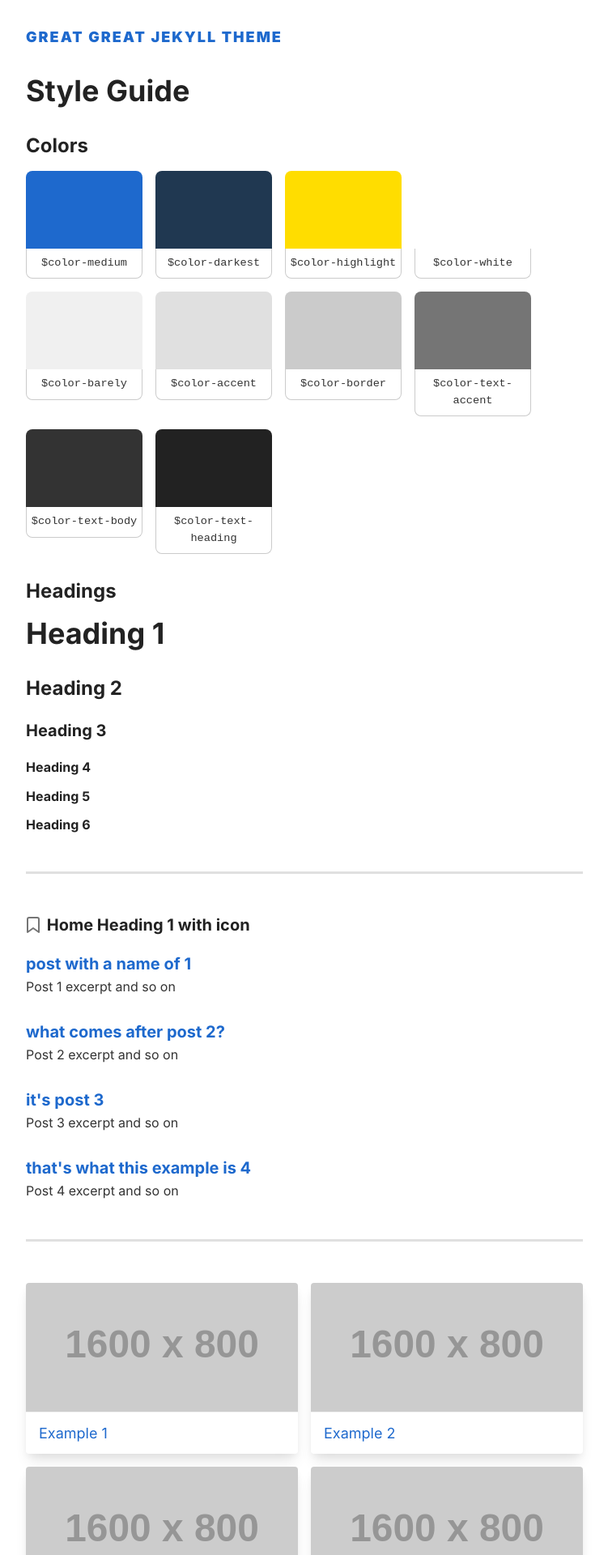
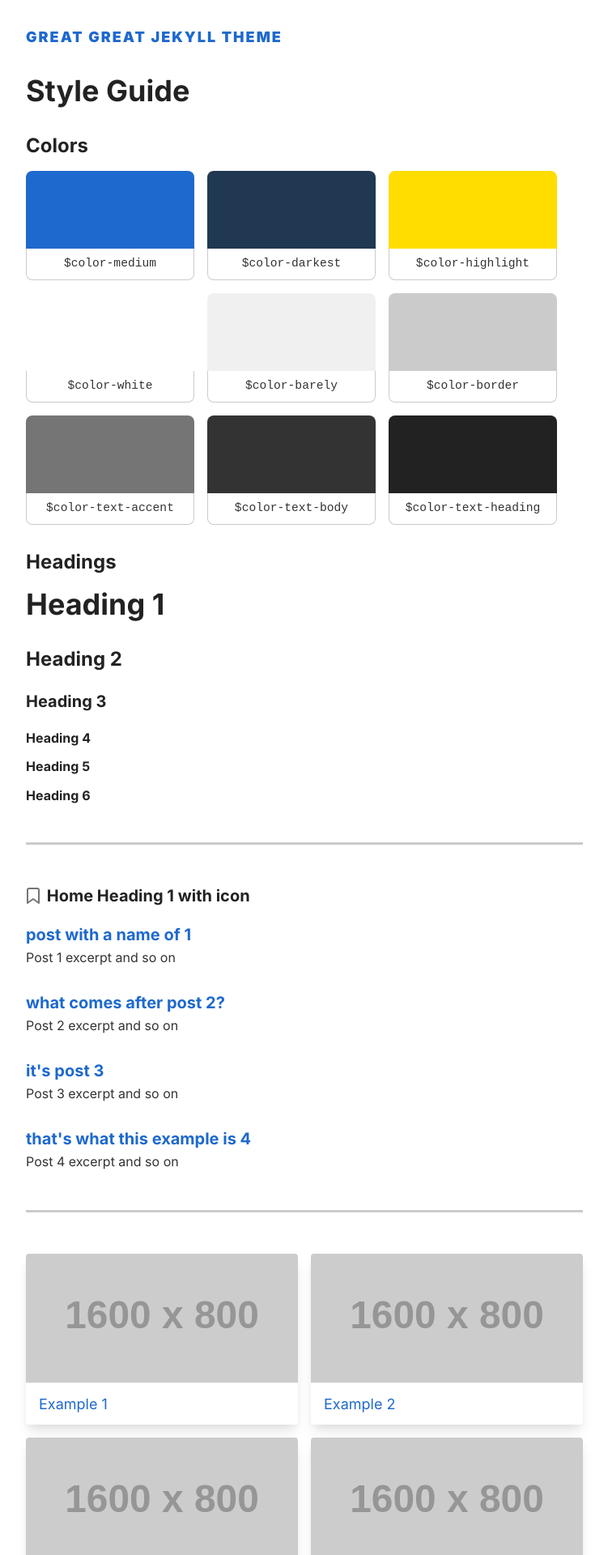
Before and after one commit to double-great/theme, a Jekyll site: the page built from index.html, in a window 1280 px wide. Shown: the top 1920 px of the page at 81% size, without its empty margins (264-1015 px from the left). Built offline with Jekyll 4.4.1, drawn with Linux system fonts in a browser that asks for light colours.

Commit message:
Remove color-accent?

```diff
--- a/_sass/_base.scss
+++ b/_sass/_base.scss
@@ -210,7 +210,7 @@ hr {
   padding: 0;
   overflow: visible;
   border: 0;
-  border-top: $border-thick solid $color-accent;
+  border-top: $border-thick solid $color-border;
 }
 
 img,
--- a/_sass/_junkdrawer.scss
+++ b/_sass/_junkdrawer.scss
@@ -246,16 +246,15 @@
 .swatches {
   display: grid;
   grid-gap: 1rem;
-  grid-template-columns: repeat(auto-fill, 9rem);
+  grid-template-columns: repeat(auto-fill, 13rem);
 }
 
 .swatch {
-  width: 9rem;
+  width: 13rem;
 }
 
 .swatch-title {
   padding: 0.5rem 0.25rem;
-  font-size: 0.85rem;
   font-family: monospace;
   text-align: center;
   border: $border-thin solid $color-border;
--- a/_sass/_variables.scss
+++ b/_sass/_variables.scss
@@ -16,7 +16,6 @@ $colors: (
   highlight: #ffdd00,
   white: #fff,
   barely: #f0f0f0,
-  accent: #e0e0e0,
   border: #cbcbcb,
   text-accent: #757575,
   text-body: #333,
@@ -34,7 +33,6 @@ $color-link-hover: map-get($colors, darkest);
 // Grayscale
 $color-white: map-get($colors, white); // stylelint-disable-line
 $color-barely: map-get($colors, barely);
-$color-accent: map-get($colors, accent);
 $color-border: map-get($colors, border);
 $color-text-accent: map-get($colors, text-accent);
 $color-text-body: map-get($colors, text-body);
--- a/index.html
+++ b/index.html
@@ -7,7 +7,6 @@ swatches:
 - highlight
 - white
 - barely
-- accent
 - border
 - text-accent
 - text-body
```
